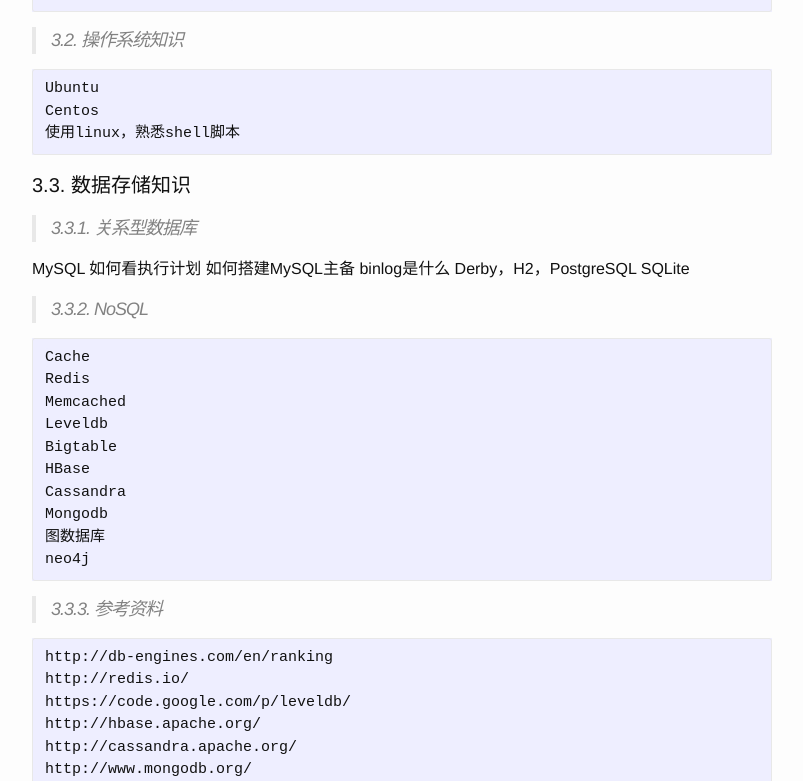
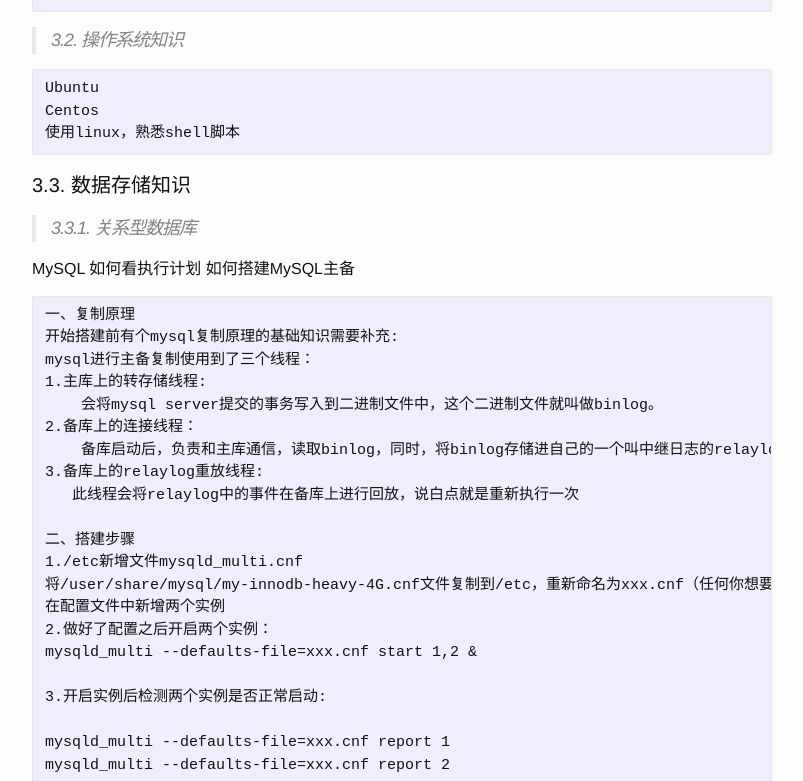
Before and after one commit to zhengzhihust/eric.github.io, a Jekyll site: the page built from _posts/2016-03-26-to-be-a-java-engineer.markdown, in a window 1280 px wide and 1400 px high, scrolled down 8804 px. Shown: the top 781 px of the window, without its empty margins (238-1041 px from the left). Built offline with Jekyll 4.4.1, drawn with Linux system fonts in a browser that asks for light colours; some of the changed text lies outside the part shown; grey boxes are pictures that could not be loaded.

Commit message:
@yuanlang

````diff
--- a/_posts/2016-03-26-to-be-a-java-engineer.markdown
+++ b/_posts/2016-03-26-to-be-a-java-engineer.markdown
@@ -508,7 +508,51 @@
 MySQL
 如何看执行计划
 如何搭建MySQL主备
+
+```
+一、复制原理
+开始搭建前有个mysql复制原理的基础知识需要补充:
+mysql进行主备复制使用到了三个线程：
+1.主库上的转存储线程:
+    会将mysql server提交的事务写入到二进制文件中，这个二进制文件就叫做binlog。
+2.备库上的连接线程：
+    备库启动后，负责和主库通信，读取binlog，同时，将binlog存储进自己的一个叫中继日志的relaylog中。
+3.备库上的relaylog重放线程:
+   此线程会将relaylog中的事件在备库上进行回放，说白点就是重新执行一次
+
+二、搭建步骤
+1./etc新增文件mysqld_multi.cnf
+将/user/share/mysql/my-innodb-heavy-4G.cnf文件复制到/etc，重新命名为xxx.cnf（任何你想要的名字）
+在配置文件中新增两个实例
+2.做好了配置之后开启两个实例：
+mysqld_multi --defaults-file=xxx.cnf start 1,2 &
+
+3.开启实例后检测两个实例是否正常启动:
+
+mysqld_multi --defaults-file=xxx.cnf report 1
+mysqld_multi --defaults-file=xxx.cnf report 2
+```
+如果都看到如下结果,说明实例已启动成功:
+![MySQL](https://raw.githubusercontent.com/zhengzhihust/zhengzhihust.github.io/master/pics/2016-03-26-to-be-a-java-engineer-pic_2.jpg)
+
 binlog是什么
+
+```
+二进制日志的结构：
+真正的时间存储再一系列binlog文件中，文件名类似于hot-bin.000001，还有一个binlog索引文件，通常文件名为host-bin.index，用来追踪已有的binlog文件
+
+Binlog事件的结构：
+每个binlog事件由三个部分组成：
+通用头：包含事件的基本信息，如事件类型和事件的大小
+提交头：与特定的事件类型有关
+事件体：存储事件的主要数据
+
+mysqlbinlog工具：
+将二进制日志的内容以可执行的格式被发送到运行中的服务器上，当基于语句的复制被使用时，执行语句被当做SQL语句发出
+
+参考文档：http://dev.mysql.com/doc/refman/5.1/en/mysqlbinlog.html
+```
+
 Derby，H2，PostgreSQL
 SQLite
 
````
Also changed, not shown: _posts/2016-03-29-php-cgi-comprehension.markdown (renamed from _drafts/php-cgi.markdown), pics/2016-03-26-to-be-a-java-engineer-pic_2.jpg (added).
